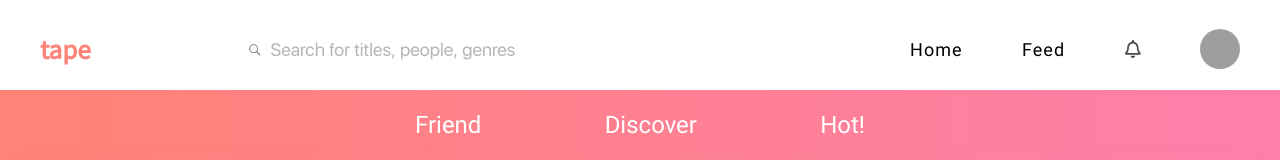
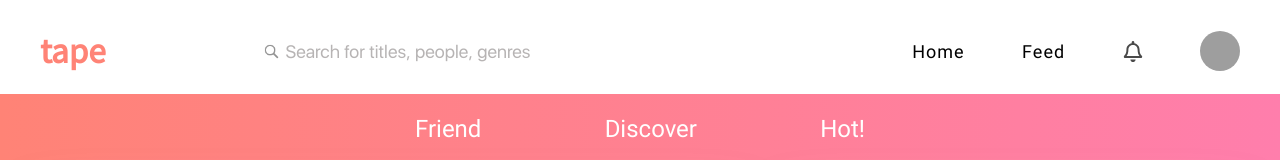
Before and after one commit to 27Stas27/frontend-tapenet, a Vue app: page /discover in a window 1280 px wide. Shown: the top 160 px of the page. Built offline with nearby package versions, Linux system fonts and the light colour scheme; grey boxes are pictures that could not be loaded.

Commit message:
[yarn] fixed bugs in header and footer

```diff
--- a/src/App.vue
+++ b/src/App.vue
@@ -2,8 +2,7 @@
   <div id="app">
     <base-header/>
     <base-nav/>
-    <div class="main-fon-page">
-      <section class="friends-page__body">
+      <main-fon-page>
         <div>
           <video-card
             v-for="video in videoList"
@@ -15,8 +14,7 @@
           <user-card/>
           <movies-watch/>
         </div>
-      </section>
-    </div>
+      </main-fon-page>
     <base-footer/>
   </div>
 </template>
@@ -85,23 +83,10 @@
     margin: 0;
   }
 
-  .main-fon-page {
-    background: #f7f8fa;
-    padding-top: 50px;
-  }
-
   /*#app {*/
 
   /*}*/
 
-  .friends-page__body {
-    max-width: 1200px;
-    width: 100%;
-    margin: 0 auto;
-    display: flex;
-    justify-content: space-between;
-    flex-wrap: wrap-reverse;
-  }
 
   @media screen and (min-width: 320px) and (max-width: 1199px) {
     .friends-page__body {
@@ -116,9 +101,10 @@
   import BaseHeader from './components/Base/BaseHeader/BaseHeader'
   import BaseNav from './components/Base/BaseHeader/BaseNav'
   import BaseFooter from './components/Base/BaseFooter/BaseFooter'
+  import MainFonPage from './components/MainFonPage/MainFonPage'
 
   export default {
-    components: { BaseFooter, BaseNav, BaseHeader, VideoCard, MoviesWatch, UserCard },
+    components: { MainFonPage, BaseFooter, BaseNav, BaseHeader, VideoCard, MoviesWatch, UserCard },
     data () {
       return {
         videoList: [
--- a/src/components/Base/BaseFooter/BaseFooter.vue
+++ b/src/components/Base/BaseFooter/BaseFooter.vue
@@ -158,9 +158,11 @@
         line-height: 1.86;
         color: var(--greyish-brown);
         &__img{
-          width: 19px;
           height: 19px;
           margin-right: 14px;
+          opacity: .6;
+          object-fit: contain;
+          vertical-align: top;
         }
         span{
           font-weight: bold;
--- a/src/components/Base/BaseHeader/BaseHeader.vue
+++ b/src/components/Base/BaseHeader/BaseHeader.vue
@@ -23,7 +23,7 @@
         </li>
         <li>
           <a class="base-header__nav__link" href="#">
-            <font-awesome-icon :icon="['far', 'bell']"/>
+            <font-awesome-icon class="base-header__nav__link__icon" :icon="['far', 'bell']"/>
           </a>
         </li>
         <li>
@@ -87,8 +87,12 @@
         color: var(--black);
         text-decoration: none;
 
-        .fa-bell {
-          color: var(--greyish-brown);
+        &__icon {
+          color: #4a4a4a;
+          width: 20px !important;
+          height: 21px;
+          vertical-align: middle;
+          font-weight: 100;
         }
       }
     }
@@ -98,21 +102,21 @@
       padding-left: 155px;
 
       &__input {
-        font-family: "Roboto";
+        color: #b7b4b4;
+        font-family: "SFUIText";
         font-size: 18px;
-        color: #000;
         border: none;
         outline: none;
         width: 280px;
         padding-left: 25px;
         background: url("../../../assets/images/search.png") no-repeat 0% 50%;
-        background-size: 17px;
+        background-size: 20px;
       }
     }
 
     &__logo {
       p {
-        font-size: 27px;
+        font-size: 35px;
         margin: 0;
         font-weight: bold;
         color: var(--salmon);
--- a/src/components/Base/BaseHeader/BaseNav.vue
+++ b/src/components/Base/BaseHeader/BaseNav.vue
@@ -72,13 +72,13 @@
         letter-spacing: 0px;
         color: #ffffff;
         text-decoration: none;
-        border-bottom: 1px solid transparent;
-        transition: border-bottom .7s;
+        border-bottom: 2px solid transparent;
+        transition: border-bottom .7s ;
       }
 
       &__link:hover {
         font-weight: bolder;
-        border-bottom: 1px solid #fff;
+        border-bottom: 2px solid #fff;
       }
     }
   }
--- /dev/null
+++ b/src/components/MainFonPage/MainFonPage.vue
@@ -0,0 +1,30 @@
+<template>
+  <div class="main-fon-page">
+    <section class="friends-page__body">
+      <slot/>
+    </section>
+  </div>
+</template>
+
+<script>
+  export default {
+    name: 'MainFonPage'
+  }
+</script>
+
+<style lang="scss">
+  .main-fon-page {
+    background: #f7f8fa;
+    padding-bottom: 107px;
+    padding-top: 50px;
+  }
+  .friends-page__body {
+    max-width: 1200px;
+    width: 100%;
+    margin: 0 auto;
+    display: flex;
+    justify-content: space-between;
+    flex-wrap: wrap-reverse;
+  }
+
+</style>
```
